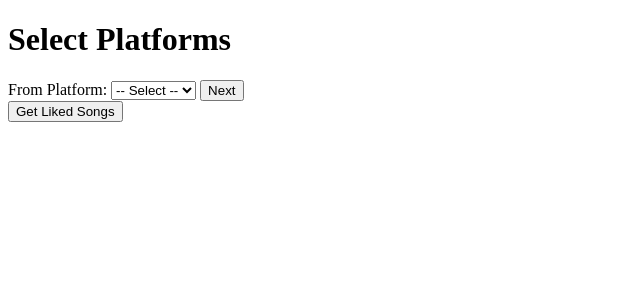
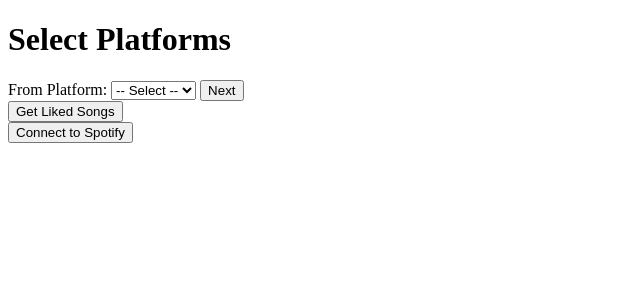
Before and after one commit to groost/TransferPlaylists, a Flask app: page / in a window 1280 px wide. Shown: the top 300 px of the page, without its empty margins (0-640 px from the left). Run offline with Flask 3, Linux system fonts and the light colour scheme.

Commit message:
Add files via upload

```diff
--- a/templates/index.html
+++ b/templates/index.html
@@ -57,5 +57,10 @@
     <form method="POST" action="/liked">
         <button type="submit">Get Liked Songs</button>
     </form>
+
+    <form action="{{ url_for('spotify_login') }}" method="get">
+        <button type="submit">Connect to Spotify</button>
+    </form>
+
 </body>
 </html>
```
